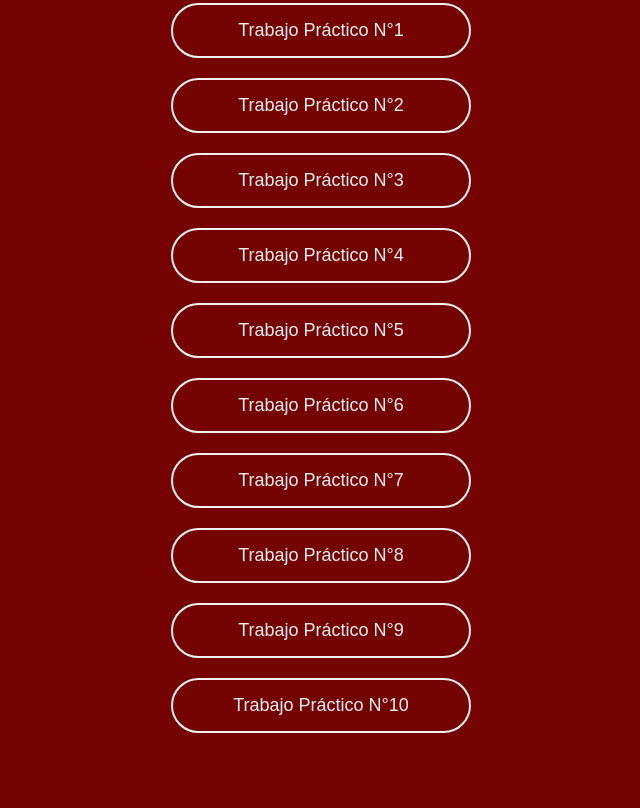
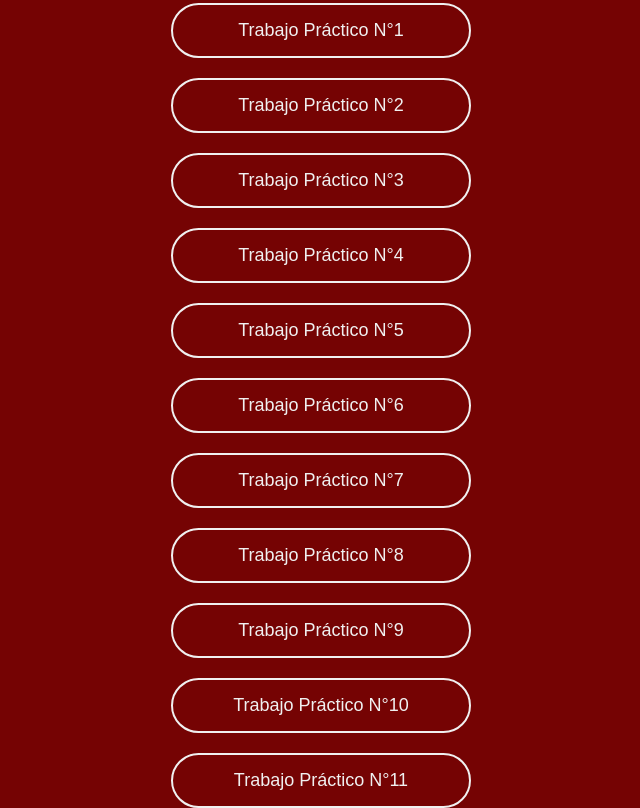
Before and after one commit to Mayer777/plataformas-moviles-entregas, a plain HTML site: page index.html in a window 1280 px wide. Shown: the part 367-1175 px from the top of the page, without its empty margins (319-959 px from the left). Before the commit the page ends 1100 px from the top, so only its background shows below. Drawn offline with Linux system fonts and the light colour scheme.

Commit message:
Update index.html

```diff
--- a/index.html
+++ b/index.html
@@ -21,6 +21,8 @@
             <a href="tp-8/index.html">Trabajo Práctico N°8</a>
             <a href="tp-9/index.html">Trabajo Práctico N°9</a>
             <a href="tp-10/index.html">Trabajo Práctico N°10</a>
+            <a href="tp-11/index.html">Trabajo Práctico N°11</a>
+
 
 
         </div>
```
